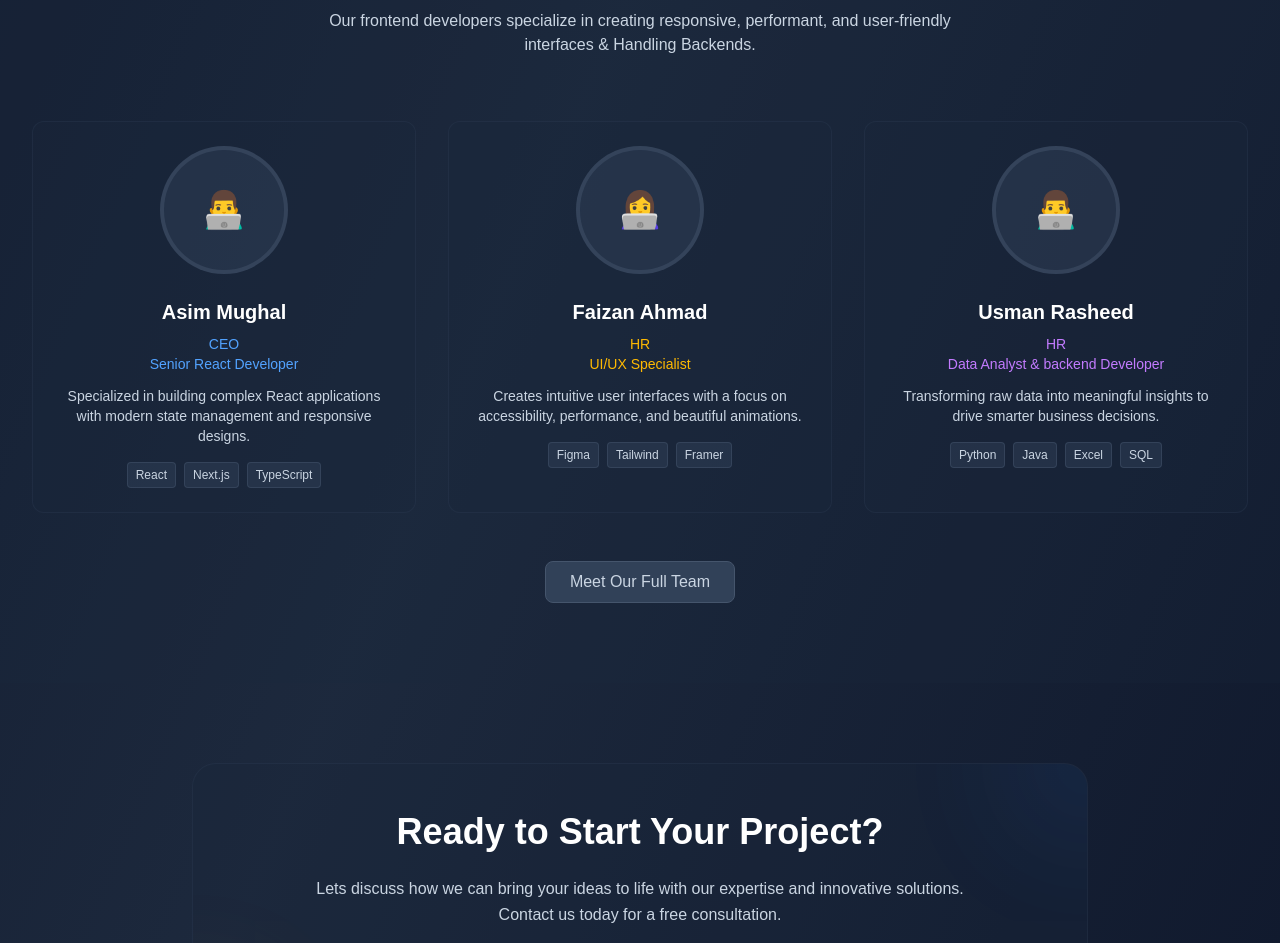
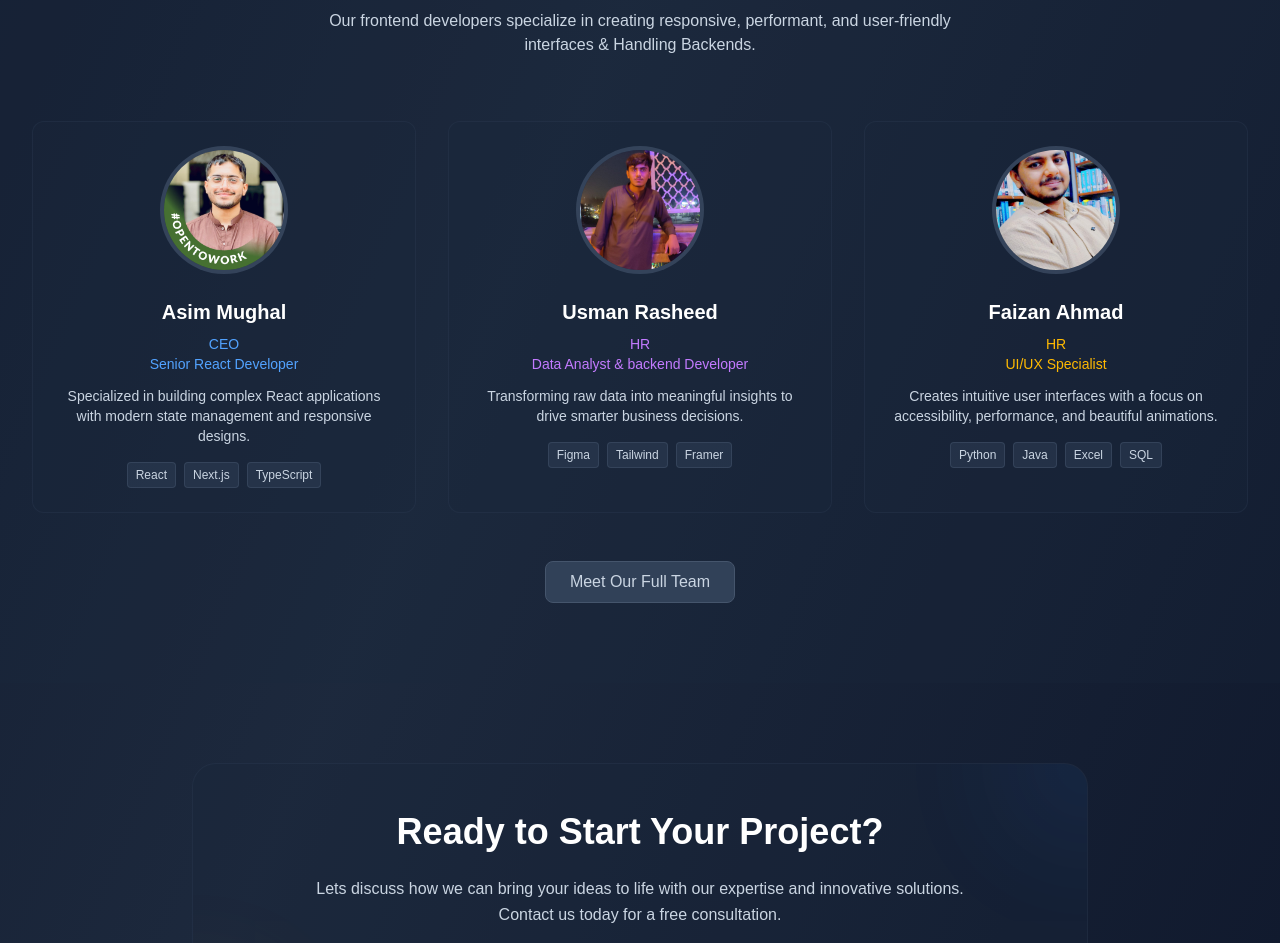
Before and after one commit to usmanrasheeddev/CryVon_Tech, a Next.js app: page / in a window 1280 px wide. Shown: the part 1620-2563 px from the top of the page. Built offline with nearby package versions, Linux system fonts and the light colour scheme.

Commit message:
fix: resolved build warnings and errors

```diff
--- a/app/components/Contact.js
+++ b/app/components/Contact.js
@@ -94,6 +94,7 @@
             </div>
 
             {/* Social Links */}
+
             <div className="mt-12">
               <h4 className="font-semibold text-slate-200 mb-4">Follow Us</h4>
               <div className="flex space-x-4">
@@ -101,22 +102,37 @@
                   <svg className="h-5 w-5 text-slate-400 group-hover:text-amber-400" fill="currentColor" viewBox="0 0 24 24">
                     <path d="M24 4.557c-.883.392-1.832.656-2.828.775 1.017-.609 1.798-1.574 2.165-2.724-.951.564-2.005.974-3.127 1.195-.897-.957-2.178-1.555-3.594-1.555-3.179 0-5.515 2.966-4.797 6.045-4.091-.205-7.719-2.165-10.148-5.144-1.29 2.213-.669 5.108 1.523 6.574-.806-.026-1.566-.247-2.229-.616-.054 2.281 1.581 4.415 3.949 4.89-.693.188-1.452.232-2.224.084.626 1.956 2.444 3.379 4.6 3.419-2.07 1.623-4.678 2.348-7.29 2.04 2.179 1.397 4.768 2.212 7.548 2.212 9.142 0 14.307-7.721 13.995-14.646.962-.695 1.797-1.562 2.457-2.549z"/>
                   </svg>
+                             {/* linkdin Link*/}
                 </a>
-                <a href="#" className="bg-slate-800/50 p-3 rounded-lg hover:bg-amber-500/10 transition-colors duration-300 group">
+                <a href="https://www.linkedin.com/in/usmanrasheedcontact/" className="bg-slate-800/50 p-3 rounded-lg hover:bg-amber-500/10 transition-colors duration-300 group">
                   <svg className="h-5 w-5 text-slate-400 group-hover:text-amber-400" fill="currentColor" viewBox="0 0 24 24">
                     <path d="M19 0h-14c-2.761 0-5 2.239-5 5v14c0 2.761 2.239 5 5 5h14c2.762 0 5-2.239 5-5v-14c0-2.761-2.238-5-5-5zm-11 19h-3v-11h3v11zm-1.5-12.268c-.966 0-1.75-.79-1.75-1.764s.784-1.764 1.75-1.764 1.75.79 1.75 1.764-.783 1.764-1.75 1.764zm13.5 12.268h-3v-5.604c0-3.368-4-3.113-4 0v5.604h-3v-11h3v1.765c1.396-2.586 7-2.777 7 2.476v6.759z"/>
                   </svg>
                 </a>
-                <a href="#" className="bg-slate-800/50 p-3 rounded-lg hover:bg-amber-500/10 transition-colors duration-300 group">
+                             {/* github Links */}
+                <a href="https://github.com/usmanrasheeddev" className="bg-slate-800/50 p-3 rounded-lg hover:bg-amber-500/10 transition-colors duration-300 group">
                   <svg className="h-5 w-5 text-slate-400 group-hover:text-amber-400" fill="currentColor" viewBox="0 0 24 24">
                     <path d="M12 0c-6.626 0-12 5.373-12 12 0 5.302 3.438 9.8 8.207 11.387.599.111.793-.261.793-.577v-2.234c-3.338.726-4.033-1.416-4.033-1.416-.546-1.387-1.333-1.756-1.333-1.756-1.089-.745.083-.729.083-.729 1.205.084 1.839 1.237 1.839 1.237 1.07 1.834 2.807 1.304 3.492.997.107-.775.418-1.305.762-1.604-2.665-.305-5.467-1.334-5.467-5.931 0-1.311.469-2.381 1.236-3.221-.124-.303-.535-1.524.117-3.176 0 0 1.008-.322 3.301 1.23.957-.266 1.983-.399 3.003-.404 1.02.005 2.047.138 3.006.404 2.291-1.552 3.297-1.23 3.297-1.23.653 1.653.242 2.874.118 3.176.77.84 1.235 1.911 1.235 3.221 0 4.609-2.807 5.624-5.479 5.921.43.372.823 1.102.823 2.222v3.293c0 .319.192.694.801.576 4.765-1.589 8.199-6.086 8.199-11.386 0-6.627-5.373-12-12-12z"/>
                   </svg>
                 </a>
-                <a href="#" className="bg-slate-800/50 p-3 rounded-lg hover:bg-amber-500/10 transition-colors duration-300 group">
-                  <svg className="h-5 w-5 text-slate-400 group-hover:text-amber-400" fill="currentColor" viewBox="0 0 24 24">
-                    <path d="M12 0c-6.627 0-12 5.373-12 12s5.373 12 12 12 12-5.373 12-12-5.373-12-12-12zm3.5 8.5c0-1.795-1.705-3.5-3.5-3.5s-3.5 1.705-3.5 3.5 1.705 3.5 3.5 3.5 3.5-1.705 3.5-3.5zm-9.5 8.5c0-1.795 1.705-3.5 3.5-3.5s3.5 1.705 3.5 3.5-1.705 3.5-3.5 3.5-3.5-1.705-3.5-3.5zm9.5 0c0-1.795 1.705-3.5 3.5-3.5s3.5 1.705 3.5 3.5-1.705 3.5-3.5 3.5-3.5-1.705-3.5-3.5z"/>
-                  </svg>
-                </a>
+                             {/* Watsapp Links */}
+               <a
+  href="https://wa.me/923044993095"
+  target="_blank"
+  rel="noopener noreferrer"
+  className="bg-slate-800/50 p-3 rounded-lg hover:bg-amber-500/10 transition-colors duration-300 group"
+>
+  <svg
+    className="h-5 w-5 text-slate-400 group-hover:text-amber-400"
+    fill="currentColor"
+    viewBox="0 0 24 24"
+  >
+    <path d="M17.472 14.382c-.297-.149-1.758-.867-2.03-.967-.273-.099-.471-.148-.67.15-.197.297-.767.966-.94 1.164-.173.199-.347.223-.644.075-.297-.15-1.255-.463-2.39-1.475-.883-.788-1.48-1.761-1.653-2.059-.173-.297-.018-.458.13-.606.134-.133.298-.347.446-.52.149-.174.198-.298.298-.497.099-.198.05-.371-.025-.52-.075-.149-.669-1.612-.916-2.207-.242-.579-.487-.5-.669-.51-.173-.008-.371-.01-.57-.01-.198 0-.52.074-.792.372-.272.297-1.04 1.016-1.04 2.479 0 1.462 1.065 2.875 1.213 3.074.149.198 2.096 3.2 5.077 4.487.709.306 1.262.489 1.694.625.712.227 1.36.195 1.871.118.571-.085 1.758-.719 2.006-1.413.248-.694.248-1.289.173-1.413-.074-.124-.272-.198-.57-.347m-5.421 7.403h-.004a9.87 9.87 0 01-5.031-1.378l-.361-.214-3.741.982.998-3.648-.235-.374a9.86 9.86 0 01-1.51-5.26c.001-5.45 4.436-9.884 9.888-9.884 2.64 0 5.122 1.03 6.988 2.898a9.825 9.825 0 012.893 6.994c-.003 5.45-4.437 9.884-9.885 9.884m8.413-18.297A11.815 11.815 0 0012.05 0C5.495 0 .16 5.335.157 11.892c0 2.096.547 4.142 1.588 5.945L.057 24l6.305-1.654a11.882 11.882 0 005.683 1.448h.005c6.554 0 11.89-5.335 11.893-11.893A11.821 11.821 0 0020.465 3.49"/>
+  </svg>
+</a>
+
+
+
               </div>
             </div>
           </div>
--- a/app/components/Hero.js
+++ b/app/components/Hero.js
@@ -167,9 +167,15 @@
 
           <div className="grid grid-cols-1 md:grid-cols-2 lg:grid-cols-3 gap-8">
             <div className="bg-slate-800/30 p-6 rounded-xl border border-slate-700/30 hover:border-blue-500/30 transition-all duration-500 group text-center">
-              <div className="w-32 h-32 bg-slate-700/50 rounded-full flex items-center justify-center mx-auto mb-6 overflow-hidden border-4 border-slate-600/50 group-hover:border-blue-500/30 transition-colors duration-500">
-                <div className="text-4xl">👨‍💻</div>
-              </div>
+             <div className="w-32 h-32 bg-slate-700/50 rounded-full flex items-center justify-center mx-auto mb-6 overflow-hidden border-4 border-slate-600/50 group-hover:border-blue-500/30 transition-colors duration-500 relative">
+  <Image
+    src="/team/asim.jpg"
+    alt="Asim Mughal"
+    fill
+    className="object-cover"
+  />
+</div>
+
               <h3 className="text-xl font-semibold mb-2">Asim Mughal</h3>
               <p className="text-blue-400 text-sm mb-3">CEO <br/>Senior React Developer</p>
               <p className="text-slate-300 mb-4 text-sm">Specialized in building complex React applications with modern state management and responsive designs.</p>
@@ -180,13 +186,20 @@
               </div>
             </div>
 
-            <div className="bg-slate-800/30 p-6 rounded-xl border border-slate-700/30 hover:border-amber-500/30 transition-all duration-500 group text-center">
-              <div className="w-32 h-32 bg-slate-700/50 rounded-full flex items-center justify-center mx-auto mb-6 overflow-hidden border-4 border-slate-600/50 group-hover:border-amber-500/30 transition-colors duration-500">
-                <div className="text-4xl">👩‍💻</div>
-              </div>
-              <h3 className="text-xl font-semibold mb-2">Faizan Ahmad</h3>
-              <p className="text-amber-400 text-sm mb-3">HR <br/>UI/UX Specialist</p>
-              <p className="text-slate-300 mb-4 text-sm">Creates intuitive user interfaces with a focus on accessibility, performance, and beautiful animations.</p>
+           <div className="bg-slate-800/30 p-6 rounded-xl border border-slate-700/30 hover:border-purple-500/30 transition-all duration-500 group text-center">
+             <div className="w-32 h-32 bg-slate-700/50 rounded-full flex items-center justify-center mx-auto mb-6 overflow-hidden border-4 border-slate-600/50 group-hover:border-blue-500/30 transition-colors duration-500 relative">
+  <Image
+    src="/team/usman1.jpg"
+    alt="Usman Rasheed"
+    fill
+    className="object-cover"
+  />
+</div>
+
+              <h3 className="text-xl font-semibold mb-2">Usman Rasheed</h3>
+              <p className="text-purple-400 text-sm mb-3">HR <br/>Data Analyst & backend Developer</p>
+              <p className="text-slate-300 mb-4 text-sm">Transforming raw data into meaningful insights to drive smarter business decisions.</p>
+
               <div className="flex gap-2 justify-center flex-wrap">
                 <span className="px-2 py-1 bg-slate-700/50 text-slate-300 rounded text-xs border border-slate-600/50">Figma</span>
                 <span className="px-2 py-1 bg-slate-700/50 text-slate-300 rounded text-xs border border-slate-600/50">Tailwind</span>
@@ -194,13 +207,19 @@
               </div>
             </div>
 
-            <div className="bg-slate-800/30 p-6 rounded-xl border border-slate-700/30 hover:border-purple-500/30 transition-all duration-500 group text-center">
-              <div className="w-32 h-32 bg-slate-700/50 rounded-full flex items-center justify-center mx-auto mb-6 overflow-hidden border-4 border-slate-600/50 group-hover:border-purple-500/30 transition-colors duration-500">
-                <div className="text-4xl">👨‍💻</div>
-              </div>
-              <h3 className="text-xl font-semibold mb-2">Usman Rasheed</h3>
-              <p className="text-purple-400 text-sm mb-3">HR <br/>Data Analyst & backend Developer</p>
-              <p className="text-slate-300 mb-4 text-sm">Transforming raw data into meaningful insights to drive smarter business decisions.</p>
+            <div className="bg-slate-800/30 p-6 rounded-xl border border-slate-700/30 hover:border-amber-500/30 transition-all duration-500 group text-center">
+              <div className="w-32 h-32 bg-slate-700/50 rounded-full flex items-center justify-center mx-auto mb-6 overflow-hidden border-4 border-slate-600/50 group-hover:border-blue-500/30 transition-colors duration-500 relative">
+  <Image
+    src="/team/faizan2.jpg"
+    alt="Faizan Ahmad"
+    fill
+    className="object-cover"
+  />
+</div>
+
+              <h3 className="text-xl font-semibold mb-2">Faizan Ahmad</h3>
+              <p className="text-amber-400 text-sm mb-3">HR <br/>UI/UX Specialist</p>
+              <p className="text-slate-300 mb-4 text-sm">Creates intuitive user interfaces with a focus on accessibility, performance, and beautiful animations.</p>
               <div className="flex gap-2 justify-center flex-wrap">
                 <span className="px-2 py-1 bg-slate-700/50 text-slate-300 rounded text-xs border border-slate-600/50">Python</span>
                 <span className="px-2 py-1 bg-slate-700/50 text-slate-300 rounded text-xs border border-slate-600/50">Java</span>
```
Also changed, not shown: public/team/faizan2.jpg (added).
